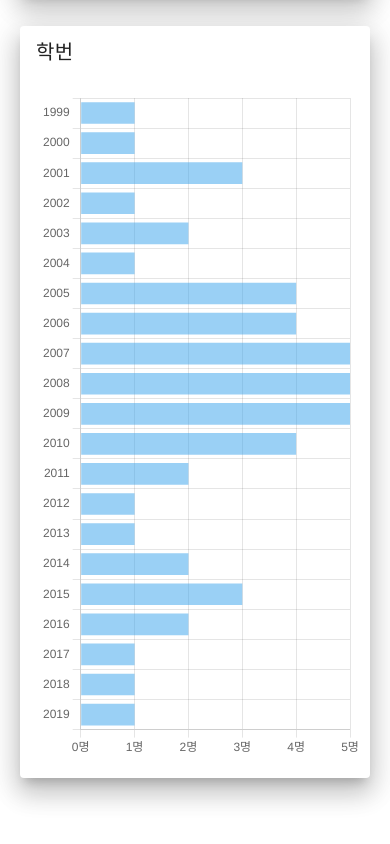
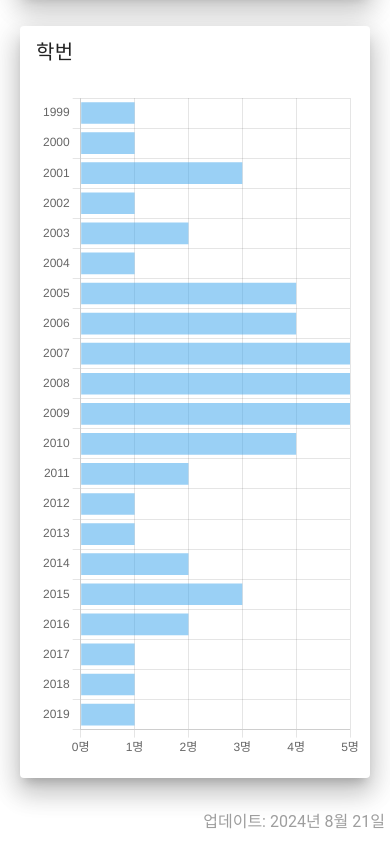
Before and after one commit to mingeon-dev/sandi-alumni-chart, a Vue app: page / in a window 390 px wide. Shown: the part 3058-3902 px from the top of the page. Built offline with nearby package versions, Linux system fonts and the light colour scheme.

Commit message:
업데이트 날짜 추가

```diff
--- a/src/App.vue
+++ b/src/App.vue
@@ -34,6 +34,7 @@ watch(route, () => {
 <template>
   <v-breadcrumbs class="title" :items="routes"></v-breadcrumbs>
   <RouterView />
+  <p class="footer-info">업데이트: 2024년 8월 21일</p>
 </template>
 
 <style scoped>
@@ -42,9 +43,19 @@ watch(route, () => {
   padding: 0;
 }
 
+.footer-info {
+  color: #9e9e9e;
+  text-align: right;
+  margin: 0 2rem 2rem;
+}
+
 @media only screen and (max-width: 600px) {
   .title {
     margin: 2rem auto;
   }
+
+  .footer-info {
+    margin: 0 5px 10px 0;
+  }
 }
 </style>
--- a/src/components/AlumniChart.vue
+++ b/src/components/AlumniChart.vue
@@ -109,6 +109,10 @@ import { isMobile } from '@/util/MediaQuery'
     margin: 0 auto 2rem;
   }
 
+  .container {
+    margin: 0;
+  }
+
   .card {
     width: 350px;
     height: auto;
```
